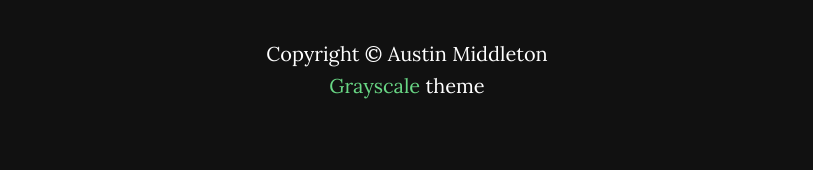
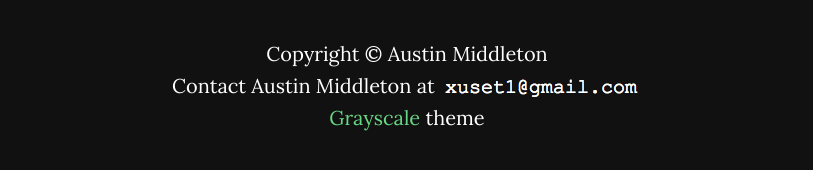
Before and after one commit to xuset/planktos, a plain HTML site: page index.html in a window 1280 px wide. Shown: the part 2750-2920 px from the top of the page, without its empty margins (233-1046 px from the left). Drawn offline with nearby package versions, Linux system fonts and the light colour scheme.

Commit message:
Add contact info to page bottom

```diff
--- a/index.html
+++ b/index.html
@@ -234,6 +234,7 @@
     <footer>
         <div class="container text-center">
             <p>Copyright &copy; Austin Middleton</p>
+            <p>Contact Austin Middleton at <img src="email.png" alt=""></p>
             <p><a target="_blank" href="https://github.com/BlackrockDigital/startbootstrap-grayscale">Grayscale</a> theme</p>
         </div>
     </footer>
```
Also changed, not shown: email.png (added).
